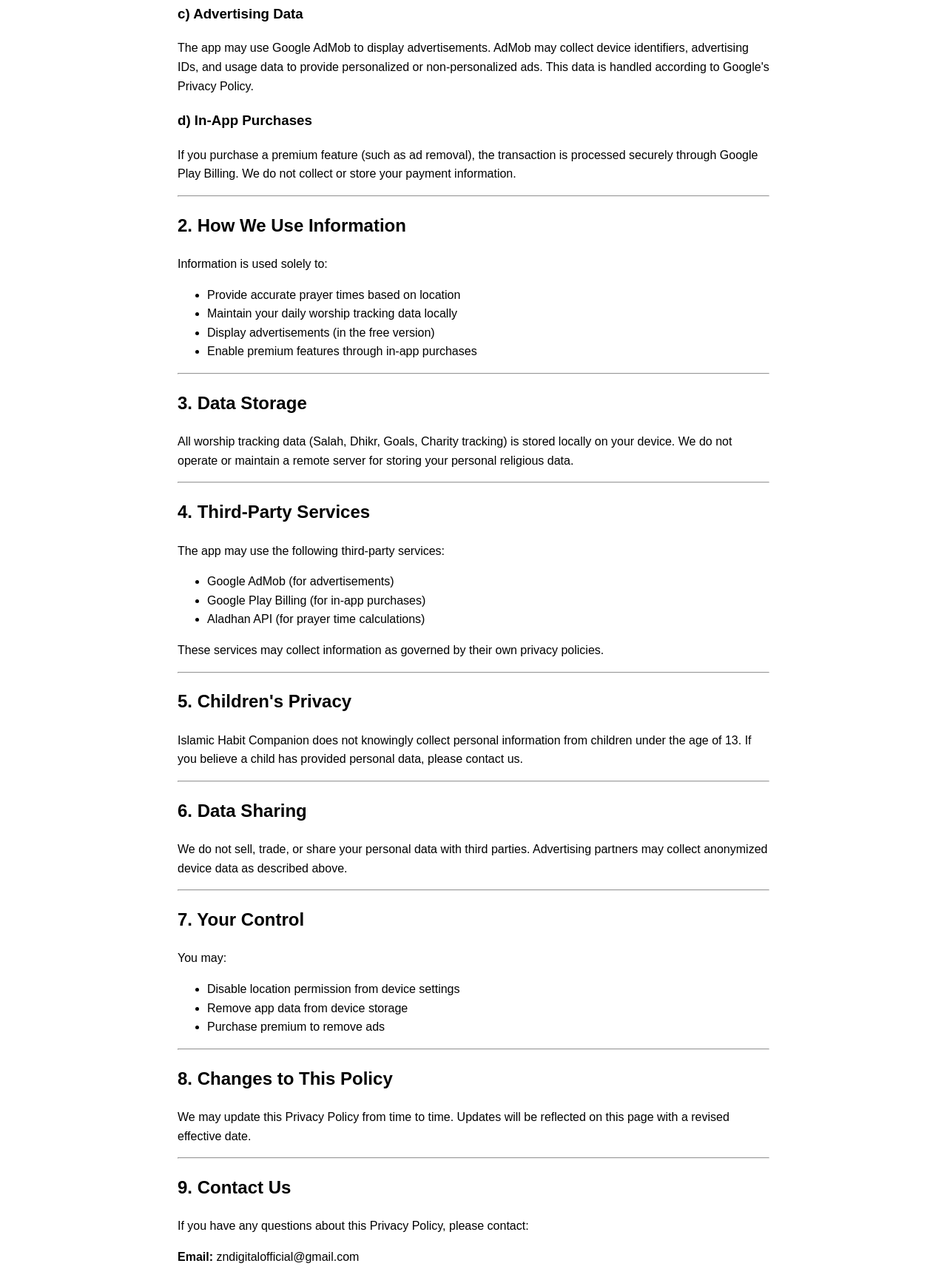
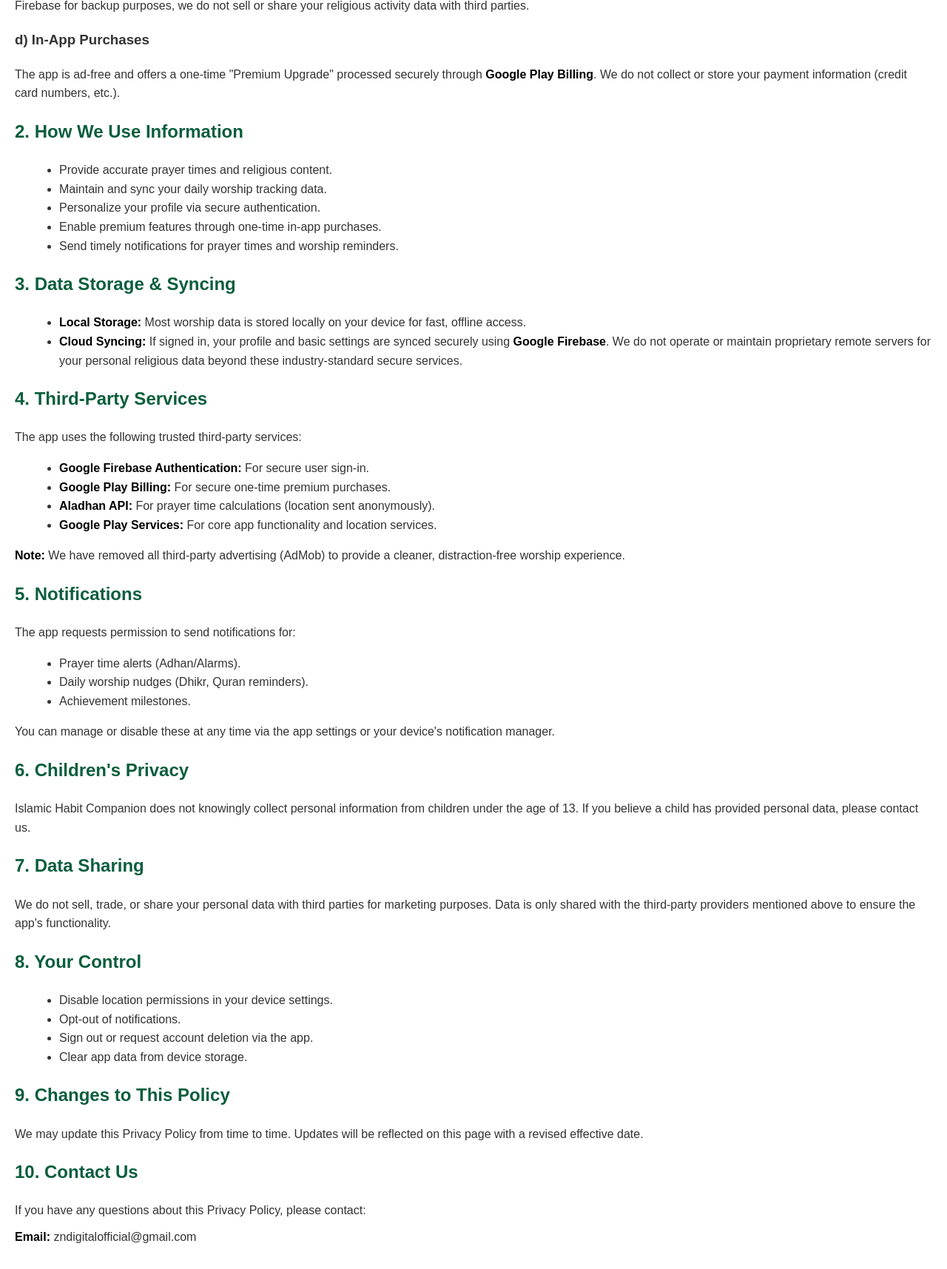
Before and after one commit to ZN-Digital/ramadan-saathi-privacy-policy, a plain HTML site: page index.html in a window 1280 px wide. Shown: the part 562-2277 px from the top of the page at 74% size. Drawn offline with Linux system fonts and the light colour scheme.

Commit message:
Update privacy index.html

```diff
--- a/index.html
+++ b/index.html
@@ -1,97 +1,109 @@
 <!DOCTYPE html>
-<html>
+<html lang="en">
 <head>
     <meta charset="UTF-8">
-    <title>Privacy Policy - Islamic Habit Companion</title>
+    <meta name="viewport" content="width=device-width, initial-scale=1.0">
+    <title>Privacy Policy – Islamic Habit Companion</title>
+    <style>
+        body {
+            font-family: Arial, sans-serif;
+            line-height: 1.6;
+            margin: 20px;
+            color: #333;
+        }
+        h1, h2 {
+            color: #0b5e3c;
+        }
+        h1 {
+            border-bottom: 2px solid #eee;
+            padding-bottom: 10px;
+        }
+        p {
+            margin: 10px 0;
+        }
+        ul {
+            margin-left: 20px;
+        }
+        strong {
+            color: #000;
+        }
+    </style>
 </head>
-<body style="font-family: Arial, sans-serif; max-width: 800px; margin: auto; padding: 20px; line-height: 1.6;">
+<body>
 
 <h1>Privacy Policy – Islamic Habit Companion</h1>
-<p><strong>Effective Date:</strong> February 2026</p>
+<p><strong>Effective Date:</strong> May 2026</p>
 
 <p>Islamic Habit Companion is committed to protecting your privacy. This Privacy Policy explains how information is handled when you use our application.</p>
 
-<hr>
-
 <h2>1. Information We Collect</h2>
 
-<h3>a) Location Information</h3>
-<p>The app may access your device’s approximate location (via GPS or network-based location) to provide accurate prayer times.
-Your location data is used only to calculate prayer timings and is not stored permanently on external servers.</p>
+<h3>a) Account Information</h3>
+<p>If you choose to sign in using Google, we collect basic profile information (such as your name, email address, and profile picture) via <strong>Firebase Authentication</strong>. This is used to personalize your experience and sync your profile data across devices.</p>
 
-<h3>b) Usage Data</h3>
-<p>The app stores worship tracking data such as Salah completion, Dhikr counts, and goals locally on your device.
-This data is not transmitted to any external server.</p>
+<h3>b) Location Information</h3>
+<p>The app may access your device’s approximate location (via GPS or network-based location) to provide accurate prayer times and Qibla direction. Your location data is used only to calculate prayer timings and is not stored permanently on external servers.</p>
 
-<h3>c) Advertising Data</h3>
-<p>The app may use Google AdMob to display advertisements. AdMob may collect device identifiers, advertising IDs, and usage data to provide personalized or non-personalized ads.
-This data is handled according to Google's Privacy Policy.</p>
+<h3>c) Usage and Worship Data</h3>
+<p>The app stores worship tracking data such as Salah completion, Dhikr counts, and goals locally on your device. While some data may be synced with your account via Firebase for backup purposes, we do not sell or share your religious activity data with third parties.</p>
 
 <h3>d) In-App Purchases</h3>
-<p>If you purchase a premium feature (such as ad removal), the transaction is processed securely through Google Play Billing.
-We do not collect or store your payment information.</p>
-
-<hr>
+<p>The app is ad-free and offers a one-time "Premium Upgrade" processed securely through <strong>Google Play Billing</strong>. We do not collect or store your payment information (credit card numbers, etc.).</p>
 
 <h2>2. How We Use Information</h2>
-<p>Information is used solely to:</p>
 <ul>
-<li>Provide accurate prayer times based on location</li>
-<li>Maintain your daily worship tracking data locally</li>
-<li>Display advertisements (in the free version)</li>
-<li>Enable premium features through in-app purchases</li>
+    <li>Provide accurate prayer times and religious content.</li>
+    <li>Maintain and sync your daily worship tracking data.</li>
+    <li>Personalize your profile via secure authentication.</li>
+    <li>Enable premium features through one-time in-app purchases.</li>
+    <li>Send timely notifications for prayer times and worship reminders.</li>
 </ul>
 
-<hr>
-
-<h2>3. Data Storage</h2>
-<p>All worship tracking data (Salah, Dhikr, Goals, Charity tracking) is stored locally on your device.
-We do not operate or maintain a remote server for storing your personal religious data.</p>
-
-<hr>
+<h2>3. Data Storage &amp; Syncing</h2>
+<ul>
+    <li><strong>Local Storage:</strong> Most worship data is stored locally on your device for fast, offline access.</li>
+    <li><strong>Cloud Syncing:</strong> If signed in, your profile and basic settings are synced securely using <strong>Google Firebase</strong>. We do not operate or maintain proprietary remote servers for your personal religious data beyond these industry-standard secure services.</li>
+</ul>
 
 <h2>4. Third-Party Services</h2>
-<p>The app may use the following third-party services:</p>
+<p>The app uses the following trusted third-party services:</p>
 <ul>
-<li>Google AdMob (for advertisements)</li>
-<li>Google Play Billing (for in-app purchases)</li>
-<li>Aladhan API (for prayer time calculations)</li>
+    <li><strong>Google Firebase Authentication:</strong> For secure user sign-in.</li>
+    <li><strong>Google Play Billing:</strong> For secure one-time premium purchases.</li>
+    <li><strong>Aladhan API:</strong> For prayer time calculations (location sent anonymously).</li>
+    <li><strong>Google Play Services:</strong> For core app functionality and location services.</li>
 </ul>
 
-<p>These services may collect information as governed by their own privacy policies.</p>
+<p><strong>Note:</strong> We have removed all third-party advertising (AdMob) to provide a cleaner, distraction-free worship experience.</p>
 
-<hr>
+<h2>5. Notifications</h2>
+<p>The app requests permission to send notifications for:</p>
+<ul>
+    <li>Prayer time alerts (Adhan/Alarms).</li>
+    <li>Daily worship nudges (Dhikr, Quran reminders).</li>
+    <li>Achievement milestones.</li>
+</ul>
+<p>You can manage or disable these at any time via the app settings or your device's notification manager.</p>
 
-<h2>5. Children's Privacy</h2>
-<p>Islamic Habit Companion does not knowingly collect personal information from children under the age of 13.
-If you believe a child has provided personal data, please contact us.</p>
+<h2>6. Children's Privacy</h2>
+<p>Islamic Habit Companion does not knowingly collect personal information from children under the age of 13. If you believe a child has provided personal data, please contact us.</p>
 
-<hr>
+<h2>7. Data Sharing</h2>
+<p>We do not sell, trade, or share your personal data with third parties for marketing purposes. Data is only shared with the third-party providers mentioned above to ensure the app's functionality.</p>
 
-<h2>6. Data Sharing</h2>
-<p>We do not sell, trade, or share your personal data with third parties.
-Advertising partners may collect anonymized device data as described above.</p>
-
-<hr>
-
-<h2>7. Your Control</h2>
-<p>You may:</p>
+<h2>8. Your Control</h2>
 <ul>
-<li>Disable location permission from device settings</li>
-<li>Remove app data from device storage</li>
-<li>Purchase premium to remove ads</li>
+    <li>Disable location permissions in your device settings.</li>
+    <li>Opt-out of notifications.</li>
+    <li>Sign out or request account deletion via the app.</li>
+    <li>Clear app data from device storage.</li>
 </ul>
 
-<hr>
-
-<h2>8. Changes to This Policy</h2>
+<h2>9. Changes to This Policy</h2>
 <p>We may update this Privacy Policy from time to time. Updates will be reflected on this page with a revised effective date.</p>
 
-<hr>
-
-<h2>9. Contact Us</h2>
+<h2>10. Contact Us</h2>
 <p>If you have any questions about this Privacy Policy, please contact:</p>
-
 <p><strong>Email:</strong> zndigitalofficial@gmail.com</p>
 
 </body>
```
